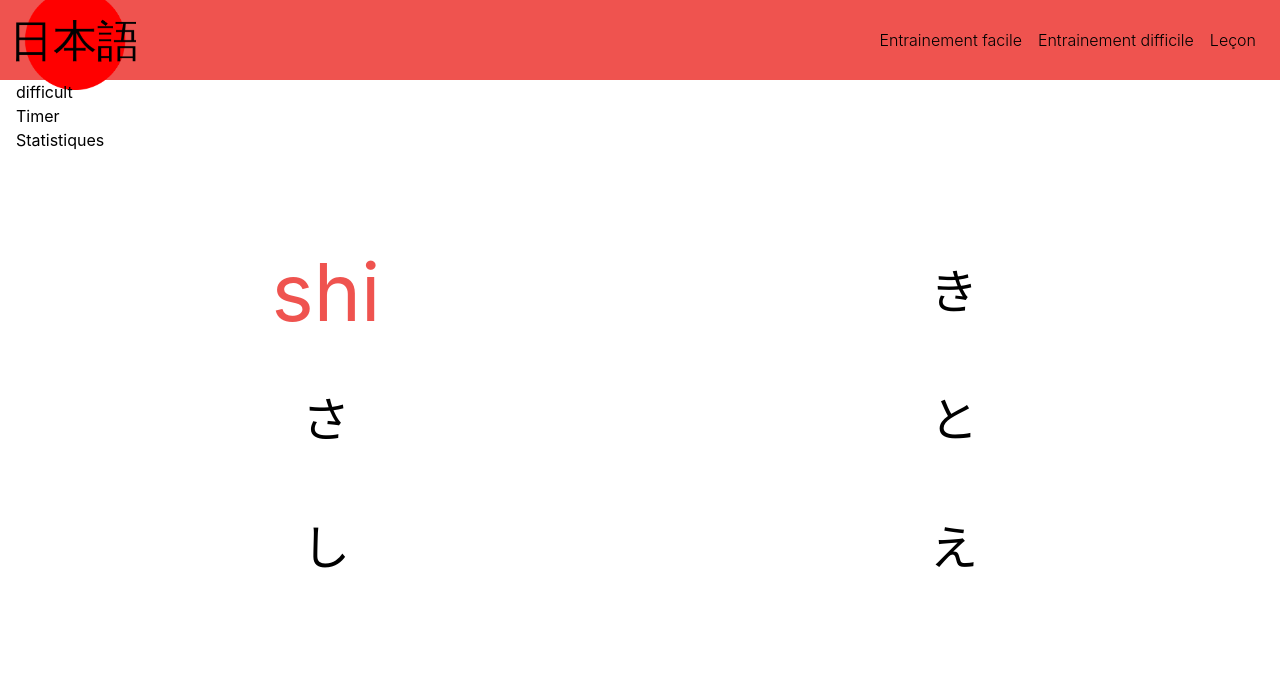
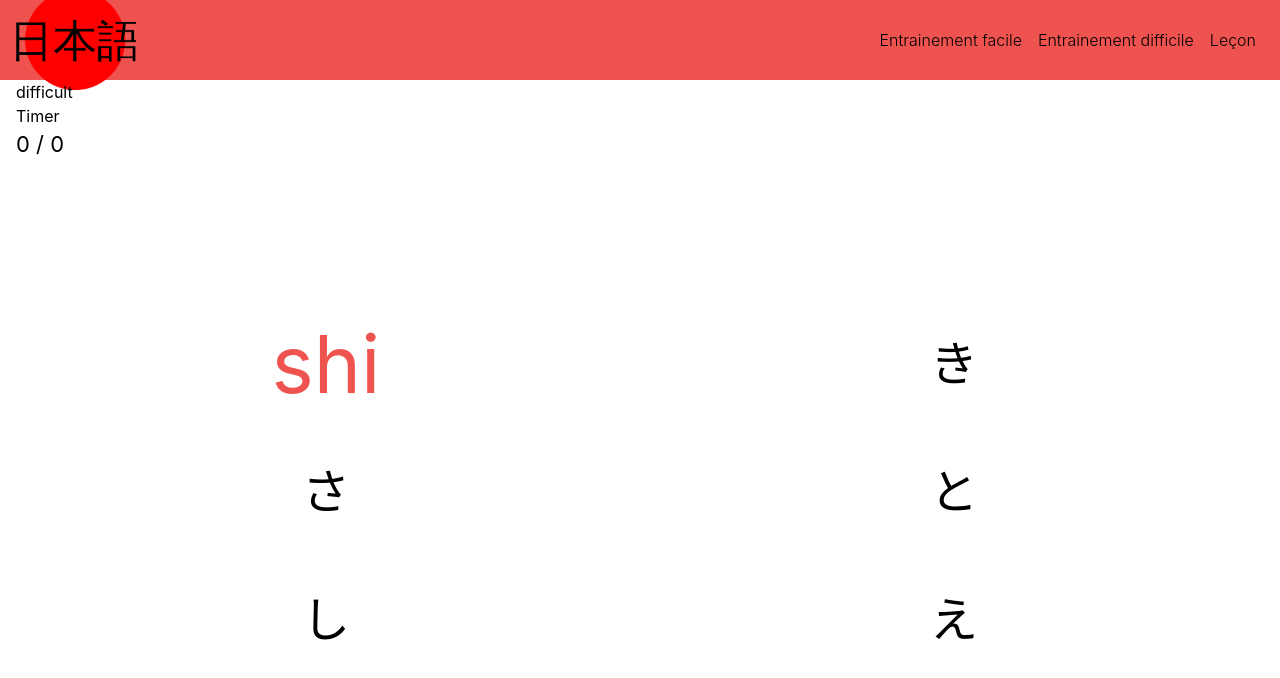
Before and after one commit to croulu/japanese, a React (Create React App) app: page /play in a window 1280 px wide. Shown: the top 678 px of the page. Built offline with nearby package versions, Linux system fonts and the light colour scheme.

Commit message:
statistiques

```diff
--- a/src/component/PlayItem/PlayItem.tsx
+++ b/src/component/PlayItem/PlayItem.tsx
@@ -3,26 +3,35 @@ import React, {useState} from "react";
 import { Proposal } from "./Proposal";
 import {Syllable} from "../../domain/Syllable";
 import {Practice} from "../../domain/Practice";
+import {Statistics} from "./Statistics";
 
 export const PlayItem = (props: { practice:Practice }) => {
     const { practice } = props;
 
     const [syllableToGuess, setSyllableToGuess] = useState(practice.next());
     const [isChoiceValid, setIsChoiceValid] = useState<boolean | null | undefined>(null);
+    const [success, setSuccess] = useState<number | null | undefined>(0);
+    const [totalPlay, setTotalPlay] = useState<number | null | undefined>(0);
 
     const handleProposalClick = (syllable:Syllable) => {
-        setIsChoiceValid(syllable.isEquals(syllableToGuess.syllable));
+        const isValid:boolean = syllable.isEquals(syllableToGuess.syllable);
+        setIsChoiceValid(isValid);
+        if (isValid) setSuccess(practice.saveSuccess());
+        setTotalPlay(practice.saveTotalPlay())
         setTimeout(() => {
             setIsChoiceValid(undefined);
             setSyllableToGuess(practice.next());
         }, 1000);
     }
 
+    const statistics:string = `${success} / ${totalPlay}`;
+
     const styleResultTrue = "resultPlayKana resultTrue";
     const styleResultFalse = "resultPlayKana resultFalse";
 
     return (
         <div>
+            <Statistics statistics={statistics}/>
             <div className={isChoiceValid ? styleResultTrue : styleResultFalse}>
                 {isChoiceValid ? <span>yes !</span> : isChoiceValid === false ? <span>no</span> : ""}
             </div>
--- a/src/component/PlayItem/PlayItemStart.tsx
+++ b/src/component/PlayItem/PlayItemStart.tsx
@@ -13,11 +13,12 @@ export const PlayItemStart = (props: { lesson: Lesson, level:string }) => {
 
     const practice:Practice = new Practice(syllables);
 
+    const statistics:string = "x/x";
+
     return (
         <div className="page-block-content">{level}
             <div>
                 <div>Timer</div>
-                <div>Statistiques</div>
                 <PlayItem practice={practice} />
             </div>
         </div>
--- /dev/null
+++ b/src/component/PlayItem/Statistics.tsx
@@ -0,0 +1,13 @@
+import React from "react";
+
+export const Statistics = (props: { statistics:string }) => {
+    const { statistics } = props;
+
+    return (
+        <>
+            <div className="info">
+                <div id="info">{statistics}</div>
+            </div>
+        </>
+    );
+};
--- a/src/domain/Practice.ts
+++ b/src/domain/Practice.ts
@@ -9,9 +9,14 @@ export class Practice {
     syllablesWholeSet:Array<Syllable>;
     syllablesOneSet:Array<Syllable>;
 
+    success:number;
+    totalPlay:number;
+
     constructor (syllablesWholeSet:Array<Syllable>) {
         this.syllablesWholeSet = syllablesWholeSet;
         this.syllablesOneSet = this.randomizeOneSet();
+        this.success = 0;
+        this.totalPlay = 0;
     }
 
     randomizeOneSet():Array<Syllable> {
@@ -25,5 +30,14 @@ export class Practice {
         return new GuessSyllable(this.syllablesOneSet);
     }
 
+    saveSuccess():number {
+        this.success++;
+        return this.success;
+    }
+
+    saveTotalPlay():number {
+        this.totalPlay++;
+        return this.totalPlay;
+    }
 
 }
```
Also changed, not shown: 2 other files (tests, documents, lock files or other folders).
